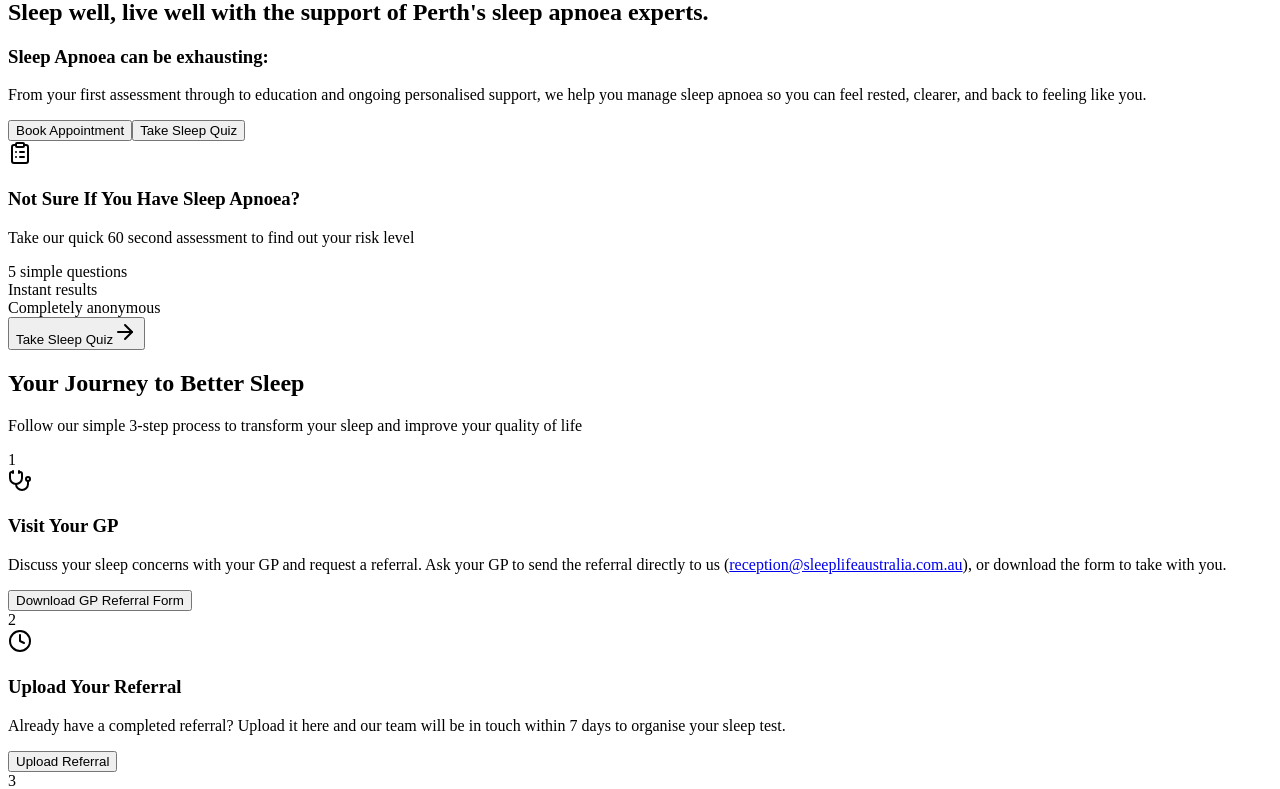
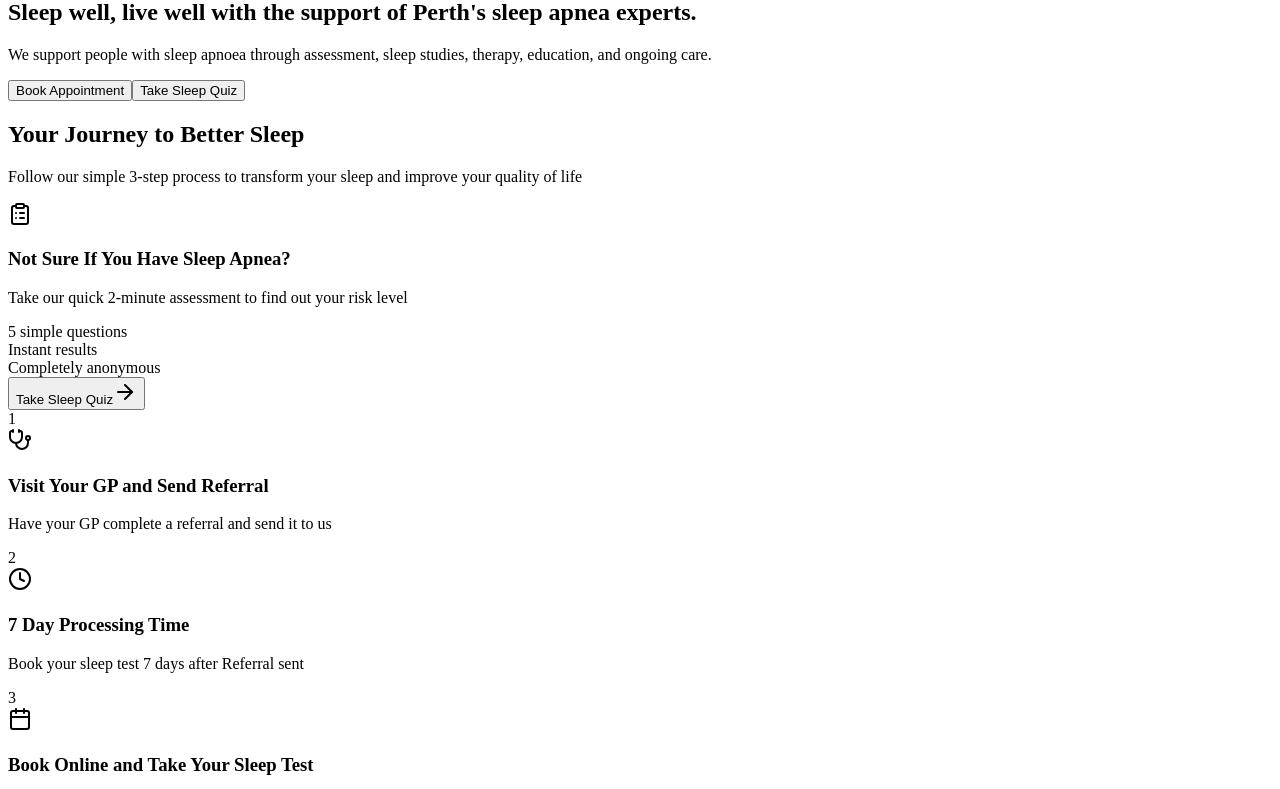
Before and after one commit to kelvex1/Sleep_Life_Australia, a Next.js app: page / in a window 1280 px wide. Shown: the part 880-1669 px from the top of the page. Built offline with nearby package versions, Linux system fonts and the light colour scheme.

Commit message:
Updated netlify.toml

```diff
--- a/app/page.tsx
+++ b/app/page.tsx
@@ -2,15 +2,10 @@
 
 import Link from 'next/link';
 import Image from 'next/image';
-import dynamic from 'next/dynamic';
 import { Button } from '@/components/ui/button';
 import { Card, CardContent, CardDescription, CardHeader, CardTitle } from '@/components/ui/card';
 import { Activity, Home, Waves, Clock, Calendar, Users, ArrowRight, Stethoscope, MessageCircle, Volume2, HelpCircle, Heart, ClipboardList } from 'lucide-react';
-
-const AnimatedBackground = dynamic(() => import('@/components/AnimatedBackground').then(mod => ({ default: mod.AnimatedBackground })), {
-  ssr: false,
-  loading: () => <div className="fixed inset-0 bg-gradient-to-br from-blue-50 via-white to-blue-100" />
-});
+import { AnimatedBackground } from '@/components/AnimatedBackground';
 
 export default function HomePage() {
   const services = [
@@ -18,19 +13,19 @@
       icon: Home,
       title: 'At-Home Sleep Studies',
       description: 'Sleep studies conducted in the comfort of your own home. Professional equipment and expert analysis.',
-      features: ['Sleep in your own bed', 'Medicare-recognised testing', 'Clear, comprehensive reports']
+      features: ['Home-based comfort', 'Professional equipment', 'Comprehensive reports']
     },
     {
       icon: Waves,
       title: 'CPAP Therapy & Support',
-      description: 'Personalised CPAP therapy with expert fitting, education, and ongoing support.',
-      features: ['Individualised equipment selection', 'Expert mask fitting and education', 'Ongoing care and follow-up support']
+      description: 'Complete CPAP therapy solutions with ongoing support, equipment, and regular follow-ups to ensure treatment success.',
+      features: ['Latest equipment', 'Expert fitting', 'Ongoing support']
     },
     {
       icon: Activity,
       title: 'Sleep Consultations',
-      description: 'Comprehensive sleep health assessments with experienced clinicians to identify sleep concerns and guide appropriate treatment.',
-      features: ['Thorough clinical assessment', 'Personalised care plans', 'Ongoing follow-up and support']
+      description: 'Comprehensive sleep health assessments with experienced technician to diagnose and treat various sleep disorders.',
+      features: ['Expert diagnosis', 'Personalized plans', 'Follow-up care']
     }
   ];
 
@@ -38,41 +33,38 @@
     {
       icon: Clock,
       title: 'Fast Appointments',
-      description: 'Get timely access to sleep studies and consultations, without long waiting times.'
+      description: 'Quick access to sleep studies and consultations'
     },
     {
       icon: Calendar,
-      title: 'Easy Online Booking',
-      description: 'Book your appointment online anytime, with clear next steps and local support when you need it.'
+      title: 'Online Booking',
+      description: 'Convenient online appointment scheduling available 24/7'
     },
     {
       icon: Users,
-      title: 'A Dedicated Clinical Team',
-      description: 'Our experienced sleep scientists, clinicians, and technicians work together to support your care, from diagnosis through to ongoing management.'
+      title: 'Our clinical team',
+      description: 'Qualified sleep scientists, clinicians, and technicians working together in sleep apnoea care'
     }
   ];
 
   return (
     <div className="relative min-h-screen bg-white">
       <AnimatedBackground />
-      <section className="relative bg-transparent min-h-screen flex items-center pt-16 md:pt-20">
-        <div className="container relative z-10 mx-auto px-4 sm:px-6 py-8">
+      <section className="relative bg-transparent min-h-screen flex items-center">
+        <div className="container relative z-10 mx-auto px-4 sm:px-6 py-24">
           <div className="grid lg:grid-cols-2 gap-8 lg:gap-12 items-center max-w-7xl mx-auto">
             <div className="text-left space-y-6 lg:space-y-8">
-              <h1 className="text-5xl sm:text-6xl md:text-7xl lg:text-8xl font-bold text-brand-blue-light leading-tight">
+              <h1 className="text-4xl sm:text-5xl md:text-6xl lg:text-7xl font-bold text-brand-blue-light leading-tight">
                 We make you better in bed
               </h1>
 
-              <h2 className="text-2xl sm:text-3xl md:text-4xl lg:text-5xl font-light text-brand-blue-light leading-relaxed">
-                Sleep well, live well with the support of Perth's sleep apnoea experts.
+              <h2 className="text-xl sm:text-2xl md:text-3xl lg:text-4xl font-light text-brand-blue-light leading-relaxed">
+                Sleep well, live well with the support of Perth's sleep apnea experts.
               </h2>
 
-              <div className="bg-white/90 backdrop-blur-sm rounded-2xl p-6 shadow-lg">
-                <h3 className="text-2xl font-semibold text-brand-blue mb-3">Sleep Apnoea can be exhausting:</h3>
-                <p className="text-base sm:text-lg text-brand-blue-light leading-relaxed">
-                  From your first assessment through to education and ongoing personalised support, we help you manage sleep apnoea so you can feel rested, clearer, and back to feeling like you.
-                </p>
-              </div>
+              <p className="text-base sm:text-lg text-brand-blue-light leading-relaxed">
+                We support people with sleep apnoea through assessment, sleep studies, therapy, education, and ongoing care.
+              </p>
 
               <div className="flex flex-col sm:flex-row gap-4 pt-4">
                 <Link href="/book">
@@ -95,14 +87,13 @@
               </div>
             </div>
 
-            <div className="relative h-[500px] sm:h-[600px] lg:h-[700px] rounded-3xl overflow-hidden shadow-2xl">
+            <div className="relative h-[400px] sm:h-[500px] lg:h-[600px] rounded-3xl overflow-hidden shadow-xl">
               <Image
-                src="/Sleep_Life_Australia_-_Home_page copy.png"
+                src="/chatgpt_image_dec_31,_2025,_12_27_30_pm.png"
                 alt="Sleep well with Sleep Life Australia"
                 fill
-                className="object-cover"
+                className="object-cover opacity-70"
                 priority
-                fetchPriority="high"
                 sizes="(max-width: 1024px) 100vw, 50vw"
               />
             </div>
@@ -110,8 +101,15 @@
         </div>
       </section>
 
-      <section className="relative py-12 sm:py-16 md:py-24 px-4 sm:px-6 bg-blue-50">
+      <section className="relative py-12 sm:py-16 md:py-24 px-4 sm:px-6 bg-gray-50">
         <div className="container mx-auto">
+          <div className="text-center mb-12 sm:mb-16">
+            <h2 className="text-3xl sm:text-4xl md:text-5xl font-bold text-brand-blue mb-4">Your Journey to Better Sleep</h2>
+            <p className="text-lg sm:text-xl text-brand-blue-light max-w-2xl mx-auto px-4">
+              Follow our simple 3-step process to transform your sleep and improve your quality of life
+            </p>
+          </div>
+
           <div className="max-w-4xl mx-auto mb-12">
             <div className="bg-gradient-to-br from-brand-blue-light to-brand-blue rounded-2xl p-8 shadow-2xl border-2 border-brand-blue-light hover:shadow-3xl transition-all duration-300 hover:-translate-y-1">
               <div className="flex flex-col md:flex-row items-center gap-6">
@@ -119,8 +117,8 @@
                   <ClipboardList className="w-10 h-10 text-brand-blue-light" />
                 </div>
                 <div className="flex-1 text-center md:text-left">
-                  <h3 className="text-2xl font-bold text-white mb-2">Not Sure If You Have Sleep Apnoea?</h3>
-                  <p className="text-white/90 text-lg mb-4">Take our quick 60 second assessment to find out your risk level</p>
+                  <h3 className="text-2xl font-bold text-white mb-2">Not Sure If You Have Sleep Apnea?</h3>
+                  <p className="text-white/90 text-lg mb-4">Take our quick 2-minute assessment to find out your risk level</p>
                   <div className="flex flex-wrap gap-2 justify-center md:justify-start text-sm text-white/80">
                     <span className="flex items-center gap-1">
                       <div className="w-1.5 h-1.5 bg-white/60 rounded-full"></div>
@@ -149,73 +147,50 @@
             </div>
           </div>
 
-          <div className="text-center mb-12 sm:mb-16">
-            <h2 className="text-3xl sm:text-4xl md:text-5xl font-bold text-brand-blue mb-4">Your Journey to Better Sleep</h2>
-            <p className="text-lg sm:text-xl text-brand-blue-light max-w-2xl mx-auto px-4">
-              Follow our simple 3-step process to transform your sleep and improve your quality of life
-            </p>
-          </div>
-
           <div className="max-w-6xl mx-auto">
             <div className="grid grid-cols-1 md:grid-cols-3 gap-8 md:gap-6">
-              <div className="relative bg-white rounded-2xl p-8 shadow-md hover:shadow-lg transition-all duration-300 h-full">
+              <div className="relative bg-white rounded-2xl p-8 shadow-md hover:shadow-lg transition-all duration-300">
                 <div className="absolute -top-4 left-1/2 -translate-x-1/2 w-12 h-12 bg-brand-blue-light rounded-full flex items-center justify-center text-white font-semibold text-xl shadow-md">
                   1
                 </div>
-                <div className="mt-6 text-center flex flex-col h-full">
+                <div className="mt-6 text-center">
                   <div className="w-16 h-16 bg-brand-blue-light/20 rounded-full flex items-center justify-center mx-auto mb-4">
                     <Stethoscope className="w-8 h-8 text-brand-blue-light" />
                   </div>
-                  <h3 className="text-lg font-semibold text-brand-blue mb-3">Visit Your GP</h3>
-                  <p className="text-sm text-brand-blue-light leading-relaxed mb-4 flex-grow">Discuss your sleep concerns with your GP and request a referral. Ask your GP to send the referral directly to us (<a href="mailto:reception@sleeplifeaustralia.com.au" className="text-brand-blue hover:underline">reception@sleeplifeaustralia.com.au</a>), or download the form to take with you.</p>
-                  <a href="/referral_(1).pdf" download>
-                    <Button
-                      size="sm"
-                      className="bg-brand-blue-light hover:bg-brand-blue text-white font-semibold w-full min-h-[44px] touch-manipulation"
-                    >
-                      Download GP Referral Form
-                    </Button>
-                  </a>
+                  <h3 className="text-lg font-semibold text-brand-blue mb-3">Visit Your GP and Send Referral</h3>
+                  <p className="text-sm text-brand-blue-light leading-relaxed">Have your GP complete a referral and send it to us</p>
                 </div>
               </div>
 
-              <div className="relative bg-white rounded-2xl p-8 shadow-md hover:shadow-lg transition-all duration-300 h-full">
+              <div className="relative bg-white rounded-2xl p-8 shadow-md hover:shadow-lg transition-all duration-300">
                 <div className="absolute -top-4 left-1/2 -translate-x-1/2 w-12 h-12 bg-brand-blue-light rounded-full flex items-center justify-center text-white font-semibold text-xl shadow-md">
                   2
                 </div>
-                <div className="mt-6 text-center flex flex-col h-full">
+                <div className="mt-6 text-center">
                   <div className="w-16 h-16 bg-brand-blue-light/20 rounded-full flex items-center justify-center mx-auto mb-4">
                     <Clock className="w-8 h-8 text-brand-blue-light" />
                   </div>
-                  <h3 className="text-lg font-semibold text-brand-blue mb-3">Upload Your Referral</h3>
-                  <p className="text-sm text-brand-blue-light leading-relaxed mb-4 flex-grow">Already have a completed referral? Upload it here and our team will be in touch within 7 days to organise your sleep test.</p>
-                  <Link href="/referral">
-                    <Button
-                      size="sm"
-                      className="bg-brand-blue-light hover:bg-brand-blue text-white font-semibold w-full min-h-[44px] touch-manipulation"
-                    >
-                      Upload Referral
-                    </Button>
-                  </Link>
+                  <h3 className="text-lg font-semibold text-brand-blue mb-3">7 Day Processing Time</h3>
+                  <p className="text-sm text-brand-blue-light leading-relaxed">Book your sleep test 7 days after Referral sent</p>
                 </div>
               </div>
 
-              <div className="relative bg-white rounded-2xl p-8 shadow-md hover:shadow-lg transition-all duration-300 h-full">
+              <div className="relative bg-white rounded-2xl p-8 shadow-md hover:shadow-lg transition-all duration-300">
                 <div className="absolute -top-4 left-1/2 -translate-x-1/2 w-12 h-12 bg-brand-blue-light rounded-full flex items-center justify-center text-white font-semibold text-xl shadow-md">
                   3
                 </div>
-                <div className="mt-6 text-center flex flex-col h-full">
+                <div className="mt-6 text-center">
                   <div className="w-16 h-16 bg-brand-blue-light/20 rounded-full flex items-center justify-center mx-auto mb-4">
                     <Calendar className="w-8 h-8 text-brand-blue-light" />
                   </div>
-                  <h3 className="text-lg font-semibold text-brand-blue mb-3">Book Your Sleep Test</h3>
-                  <p className="text-sm text-brand-blue-light leading-relaxed mb-4 flex-grow">Ready to move forward? Book your sleep test online now at a time that suits you.</p>
+                  <h3 className="text-lg font-semibold text-brand-blue mb-3">Book Online and Take Your Sleep Test</h3>
+                  <p className="text-sm text-brand-blue-light leading-relaxed mb-4">Schedule your convenient appointment</p>
                   <Link href="/book">
                     <Button
                       size="sm"
                       className="bg-brand-blue-light hover:bg-brand-blue text-white font-semibold w-full min-h-[44px] touch-manipulation"
                     >
-                      Book Sleep Test Now
+                      BOOK SLEEP TEST
                     </Button>
                   </Link>
                 </div>
@@ -225,7 +200,7 @@
         </div>
       </section>
 
-      <section id="chat-katie" className="relative py-24 px-6 bg-blue-50">
+      <section id="chat-katie" className="relative py-24 px-6 bg-gray-50">
         <div className="container mx-auto max-w-6xl">
           <div className="text-center mb-12">
             <div className="inline-flex items-center gap-2 px-4 py-2 rounded-full border border-brand-blue-light bg-white mb-6">
@@ -244,8 +219,8 @@
             <div className="grid lg:grid-cols-3 gap-0">
               <div className="relative h-full min-h-[400px] lg:min-h-[600px]">
                 <Image
-                  src="/Sleep_Life_Australia_-_Home_page.png"
-                  alt="Person waking up refreshed and stretching in bed"
+                  src="/screenshot_2025-12-19_at_1.09.32_pm.png"
+                  alt="Katie AI Sleep Expert"
                   fill
                   className="object-cover"
                   quality={90}
@@ -269,7 +244,7 @@
                   Katie can answer your questions about Sleep Life Australia, sleep therapy treatments, and sleep studies. She speaks to you with clear audio guidance, making it easy to get information while multitasking.
                 </p>
 
-                <div className="bg-blue-100 rounded-lg p-3 mb-6">
+                <div className="bg-gray-50 rounded-lg p-3 mb-6">
                   <div className="flex items-start gap-2">
                     <Volume2 className="w-5 h-5 text-brand-blue-light mt-0.5 flex-shrink-0" />
                     <div>
@@ -302,7 +277,7 @@
                 </p>
               </div>
 
-              <div className="p-8 lg:p-10 bg-blue-100 border-l flex flex-col justify-center">
+              <div className="p-8 lg:p-10 bg-gray-50 border-l flex flex-col justify-center">
                 <h4 className="text-lg font-semibold text-brand-blue mb-5">Katie Can Help You With:</h4>
 
                 <div className="space-y-3">
@@ -360,12 +335,12 @@
         </div>
       </section>
 
-      <section id="sleep-studies" className="relative py-24 px-6 bg-white scroll-mt-24">
+      <section id="sleep-studies" className="relative py-24 px-6 bg-white">
         <div className="container mx-auto">
           <div className="text-center mb-16">
             <h2 className="text-4xl md:text-5xl font-semibold text-brand-blue mb-4">Our Services</h2>
             <p className="text-xl text-brand-blue-light max-w-2xl mx-auto leading-relaxed">
-              Comprehensive sleep health care combining clinical expertise, proven technology, and ongoing support
+              Comprehensive sleep health solutions backed by cutting-edge technology and clinical expertise
             </p>
           </div>
 
@@ -438,11 +413,11 @@
         </div>
       </section>
 
-      <section id="cpap-therapy" className="relative py-24 px-6 bg-blue-50">
+      <section id="cpap-therapy" className="relative py-24 px-6 bg-gray-50">
         <div className="container mx-auto">
           <div className="text-center mb-16">
             <h2 className="text-4xl md:text-5xl font-semibold text-brand-blue mb-4">Why Choose Sleep Life Australia?</h2>
-            <p className="text-xl text-brand-blue-light leading-relaxed">We don't just test and treat sleep apnoea. We support you with clear guidance, practical education, and ongoing care at every step.</p>
+            <p className="text-xl text-brand-blue-light leading-relaxed">We support people with sleep apnoea through assessment, sleep studies, therapy, education, and ongoing care.</p>
           </div>
 
           <div className="grid md:grid-cols-3 gap-8">
@@ -544,7 +519,7 @@
         </div>
       </section>
 
-      <section className="relative py-24 px-6 bg-blue-50">
+      <section className="relative py-24 px-6 bg-gray-50">
         <div className="container mx-auto text-center">
           <div className="max-w-3xl mx-auto bg-white rounded-2xl p-12 border border-brand-blue-light/30 shadow-xl">
             <h2 className="text-4xl font-bold text-brand-blue mb-4">Ready to Improve Your Sleep?</h2>
```
Also changed, not shown: 1 other file (tests, documents, lock files or other folders).
